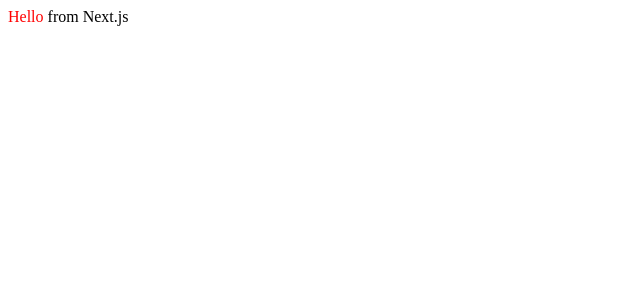
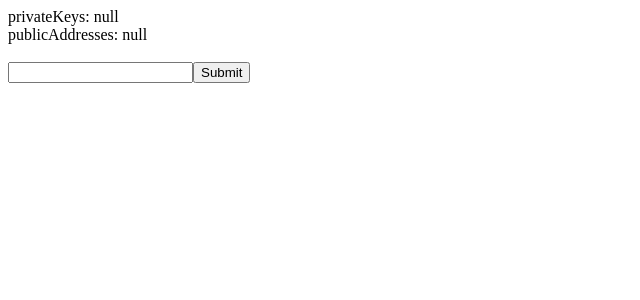
Before and after one commit to adrianmcli/zenith, a Next.js app: page / in a window 1280 px wide. Shown: the top 300 px of the page, without its empty margins (0-640 px from the left). Built offline with nearby package versions, Linux system fonts and the light colour scheme.

Commit message:
add skeleton for unlocking wallet

```diff
--- /dev/null
+++ b/components/UnlockWallet.js
@@ -0,0 +1,28 @@
+import React from "react";
+import { getPrivateKeysFromPassphrase } from "../lib/utils";
+
+export default class UnlockWallet extends React.Component {
+  state = { passphrase: `` };
+
+  handleChange = e => this.setState({ passphrase: e.target.value });
+
+  handleSubmit = () => {
+    const { passphrase } = this.state;
+    const { setNewPrivateKeys } = this.props;
+    const privateKeys = getPrivateKeysFromPassphrase(passphrase);
+    setNewPrivateKeys(privateKeys);
+  };
+
+  render() {
+    return (
+      <div>
+        <input
+          type="text"
+          value={this.state.passphrase}
+          onChange={this.handleChange}
+        />
+        <button onClick={this.handleSubmit}>Submit</button>
+      </div>
+    );
+  }
+}
--- /dev/null
+++ b/lib/utils.js
@@ -0,0 +1,9 @@
+export const getPrivateKeysFromPassphrase = (passphrase) => {
+  const privateKeys = [`temp1`];
+  return privateKeys;
+};
+
+export const getPublicAddressesFromPrivateKeys = (privateKeys) => {
+  const publicAddresses = [`temp2`];
+  return publicAddresses;
+};
--- a/pages/index.js
+++ b/pages/index.js
@@ -1,8 +1,26 @@
 import React from "react";
-import styled from "styled-components";
+import UnlockWallet from "../components/UnlockWallet";
+import { getPublicAddressesFromPrivateKeys } from "../lib/utils";
 
-const Red = styled.span`
-  color: red;
-`;
+export default class Wallet extends React.Component {
+  state = { privateKeys: null, publicAddresses: null };
 
-export default () => <div><Red>Hello</Red> from Next.js</div>;
+  setNewPrivateKeys = (privateKeys) => {
+    const publicAddresses = getPublicAddressesFromPrivateKeys(privateKeys);
+    this.setState({ privateKeys, publicAddresses });
+  };
+
+  render() {
+    const { privateKeys, publicAddresses } = this.state;
+    return (
+      <div>
+        <div>privateKeys: {privateKeys ? `not null` : `null`}</div>
+        <div>publicAddresses: {publicAddresses ? `not null` : `null`}</div>
+
+        <br />
+
+        <UnlockWallet setNewPrivateKeys={this.setNewPrivateKeys} />
+      </div>
+    );
+  }
+}
```
